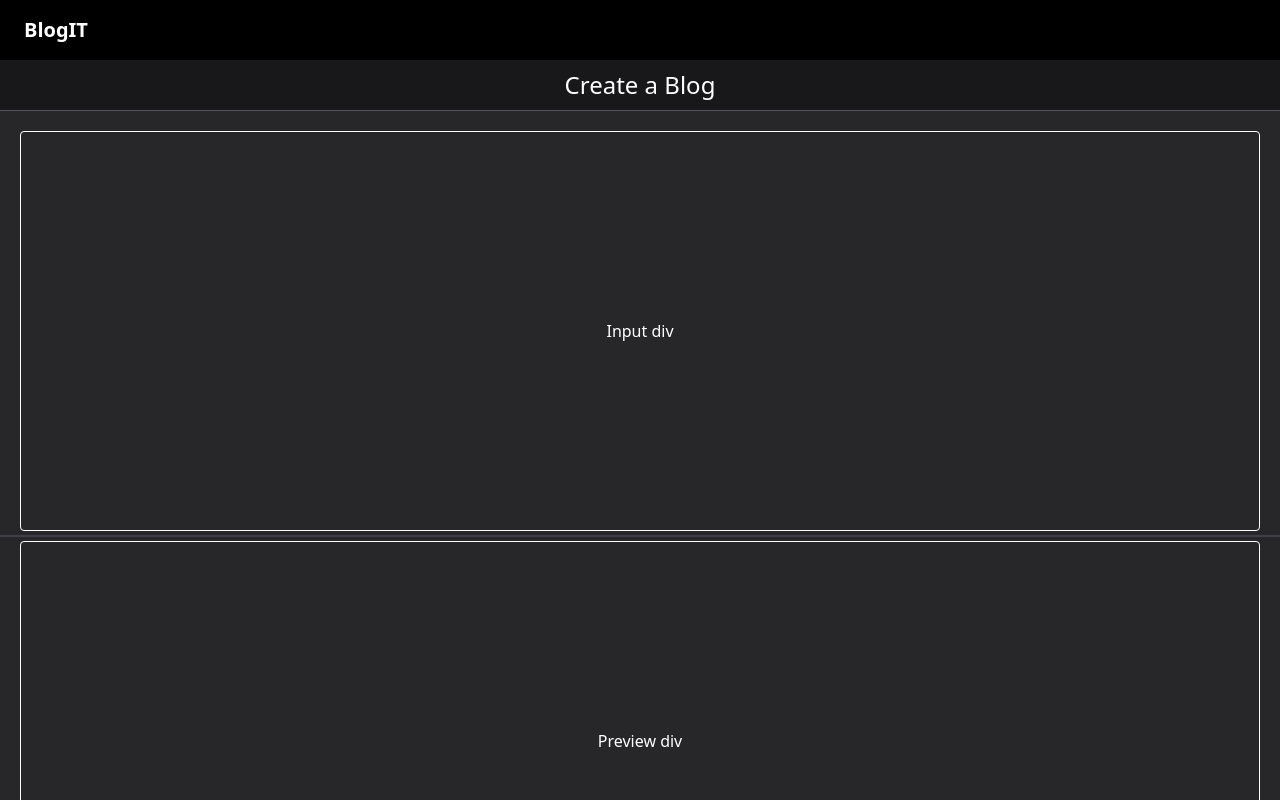
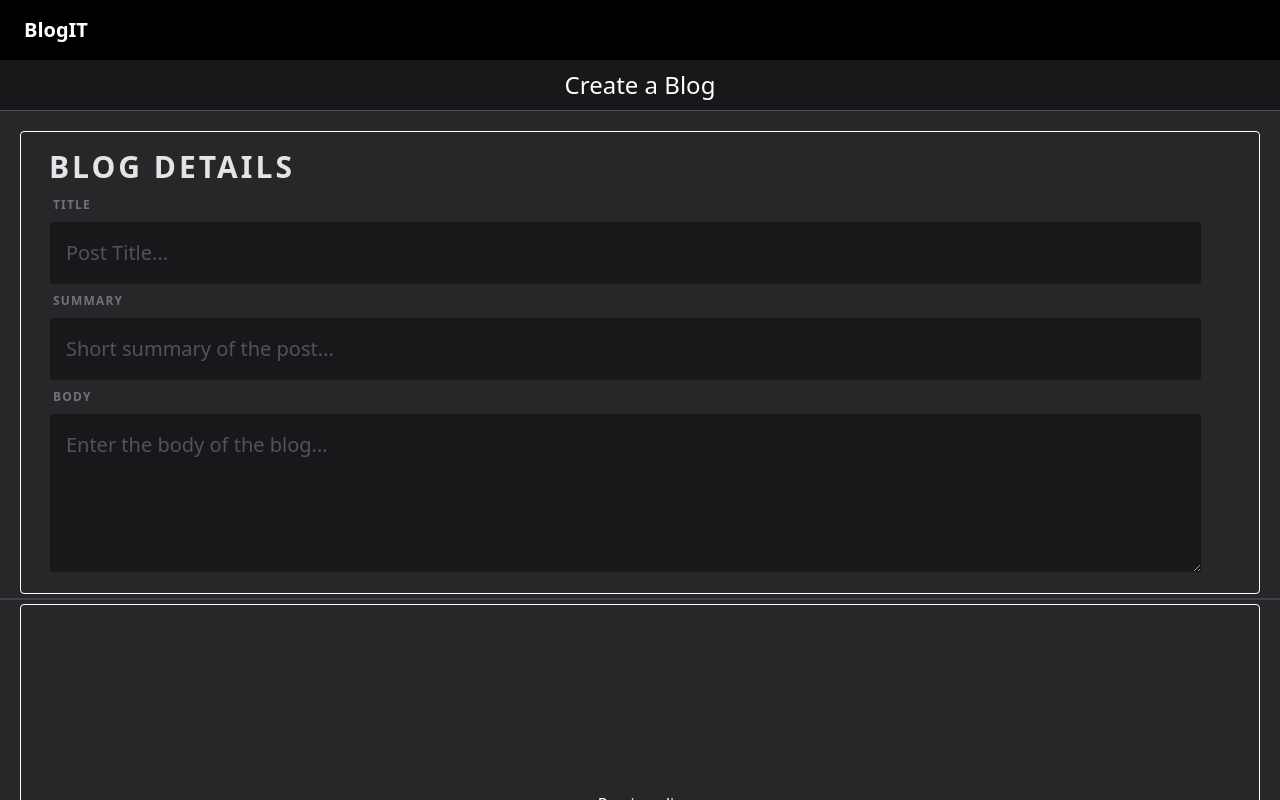
Before and after one commit to anshul-303/Blog_App-, a React (Vite) app in the folder frontend/react-app/: page /create-blog in a window 1280 px wide. Shown: the top 800 px of the page. Built offline with nearby package versions, Linux system fonts and the light colour scheme; no server answers.

Commit message:
Input fields except image done.

```diff
--- a/frontend/react-app/src/pages/author/CreateBlog.jsx
+++ b/frontend/react-app/src/pages/author/CreateBlog.jsx
@@ -1,5 +1,5 @@
 import Navbar from "../../components/Navbar.jsx";
-import { useEffect } from "react";
+import { useEffect, useState } from "react";
 import { useNavigate } from "react-router-dom";
 import { useAuth } from "../../contexts/authContext.jsx";
 import { checkAuth } from "../../api/authApi/authApi.js";
@@ -10,6 +10,11 @@ export default function CreateBlog() {
   const { isAuthenticated, setIsAuthenticated } = useAuth();
   const { role, setRole } = useRole();
   const url = import.meta.env.VITE_APP_API_URL;
+
+  const [title, setTitle] = useState("");
+  const [summary, setSummary] = useState("");
+
+  const [body, setBody] = useState("");
 
   useEffect(() => {
     const callCheckAuthAPI = async () => {
@@ -58,8 +63,95 @@ export default function CreateBlog() {
         </div>
         <div className="w-full flex flex-col py-4 ">
           <div className="p-1  max-w-full min-h-[50vh] bg-zinc-800 flex justify-center items-center border-white border-zinc-700">
-            <div className="w-[97.5%] min-h-[50vh] flex justify-center items-center border border-white text-white rounded-sm flex-col ">
-              Input div
+            <div className="w-[97.5%] min-h-[50vh] flex flex-col py-3 px-7 text-[1.25em] border border-white text-white rounded-sm gap-2 pb-5 ">
+              <p className="w-[97.5%] text-[1.5em] font-bold uppercase tracking-widest text-zinc-200">Blog details</p>
+              {/* <div className="w-full flex flex-col gap-2">
+                <label htmlFor="">Title</label>
+                <input
+                  type="text"
+                  value={title}
+                  onChange={(e) => {
+                    setTitle(e.target.value);
+                  }}
+                  className="w-[97.5%] border bg-zinc-700 rounded-sm px-2 text-[1em]"
+                />
+              </div>
+              <div className="w-full flex flex-col gap-2">
+                <label htmlFor="">Summary</label>
+                <input
+                  type="text"
+                  value={summary}
+                  onChange={(e) => {
+                    setSummary(e.target.value);
+                  }}
+                  className="w-[97.5%] border bg-zinc-700 rounded-sm"
+                />
+              </div> */}
+              <div className="w-full flex flex-col gap-2">
+                <label className="text-xs font-bold uppercase tracking-widest text-zinc-500 ml-1">
+                  Title
+                </label>
+                <input
+                  type="text"
+                  value={title}
+                  onChange={(e) => {
+                    setTitle(e.target.value);
+                  }}
+                  /* Exact same layout/sizing as your original */
+                  className="
+                    w-[97.5%] p-4 rounded-sm text-[1em]
+                    bg-zinc-900 text-white placeholder-zinc-600
+                    border border-zinc-800
+                    focus:outline-none focus:border-white/40 focus:ring-1 focus:ring-white/10
+                    hover:border-zinc-700 transition-all duration-200
+                  "
+                  placeholder="Post Title..."
+                />
+              </div>
+
+              <div className="w-full flex flex-col gap-2">
+                <label className="text-xs font-bold uppercase tracking-widest text-zinc-500 ml-1">
+                  Summary
+                </label>
+                <input
+                  type="text"
+                  value={summary}
+                  onChange={(e) => {
+                    setSummary(e.target.value);
+                  }}
+                  /* Exact same layout/sizing as your original */
+                  className="
+                    w-[97.5%] p-4 rounded-sm
+                    bg-zinc-900 text-white placeholder-zinc-600
+                    border border-zinc-800
+                    focus:outline-none focus:border-white/40 focus:ring-1 focus:ring-white/10
+                    hover:border-zinc-700 transition-all duration-200
+                  "
+                  placeholder="Short summary of the post..."
+                />
+              </div>
+              <div className="w-full flex flex-col gap-2">
+                <label className="text-xs font-bold uppercase tracking-widest text-zinc-500 ml-1">
+                  Body
+                </label>{" "}
+                <textarea
+                  type="text"
+                  value={body}
+                  onChange={(e) => {
+                    setBody(e.target.value);
+                  }}
+                  placeholder="Enter the body of the blog..."
+                  // className="min-w-[97.5%] min-h-[20vh] border bg-zinc-700 rounded-sm p-4"
+                  className="w-[97.5%] min-h-[20vh] p-4 rounded-sm
+                      /* High-End Monochrome Theme */
+                      bg-zinc-900 text-white placeholder-zinc-600
+                      border border-zinc-800
+                      /* Focus States */
+                      focus:outline-none focus:border-white/40 focus:ring-1 focus:ring-white/10
+                      /* Interaction */
+                      hover:border-zinc-700 transition-all duration-200"
+                />
+              </div>
             </div>
           </div>
           <div className="p-1 max-w-full min-h-[50vh] bg-zinc-800 flex justify-center items-center  border-t-[2px] border-white border-zinc-700">
```
